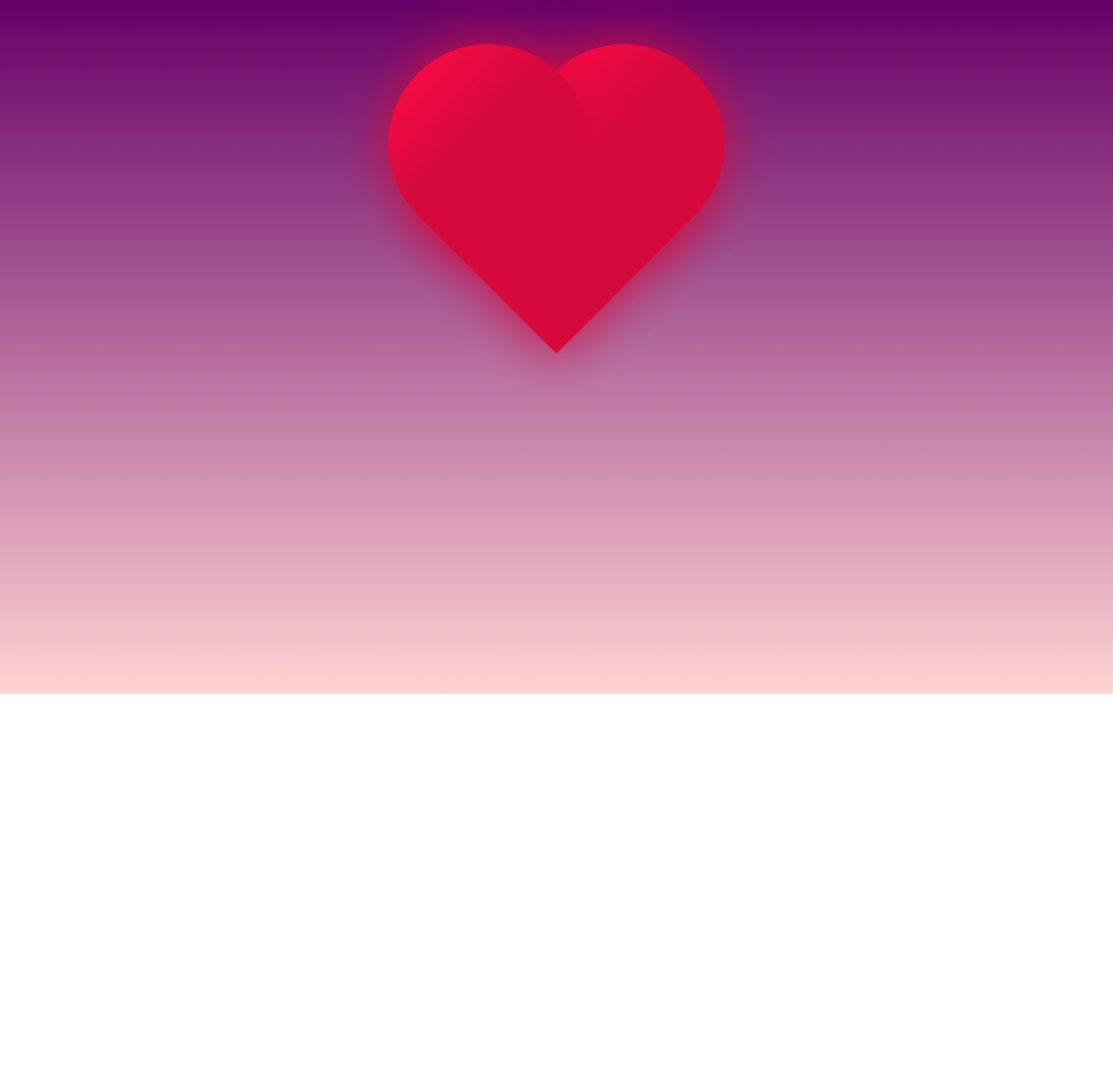
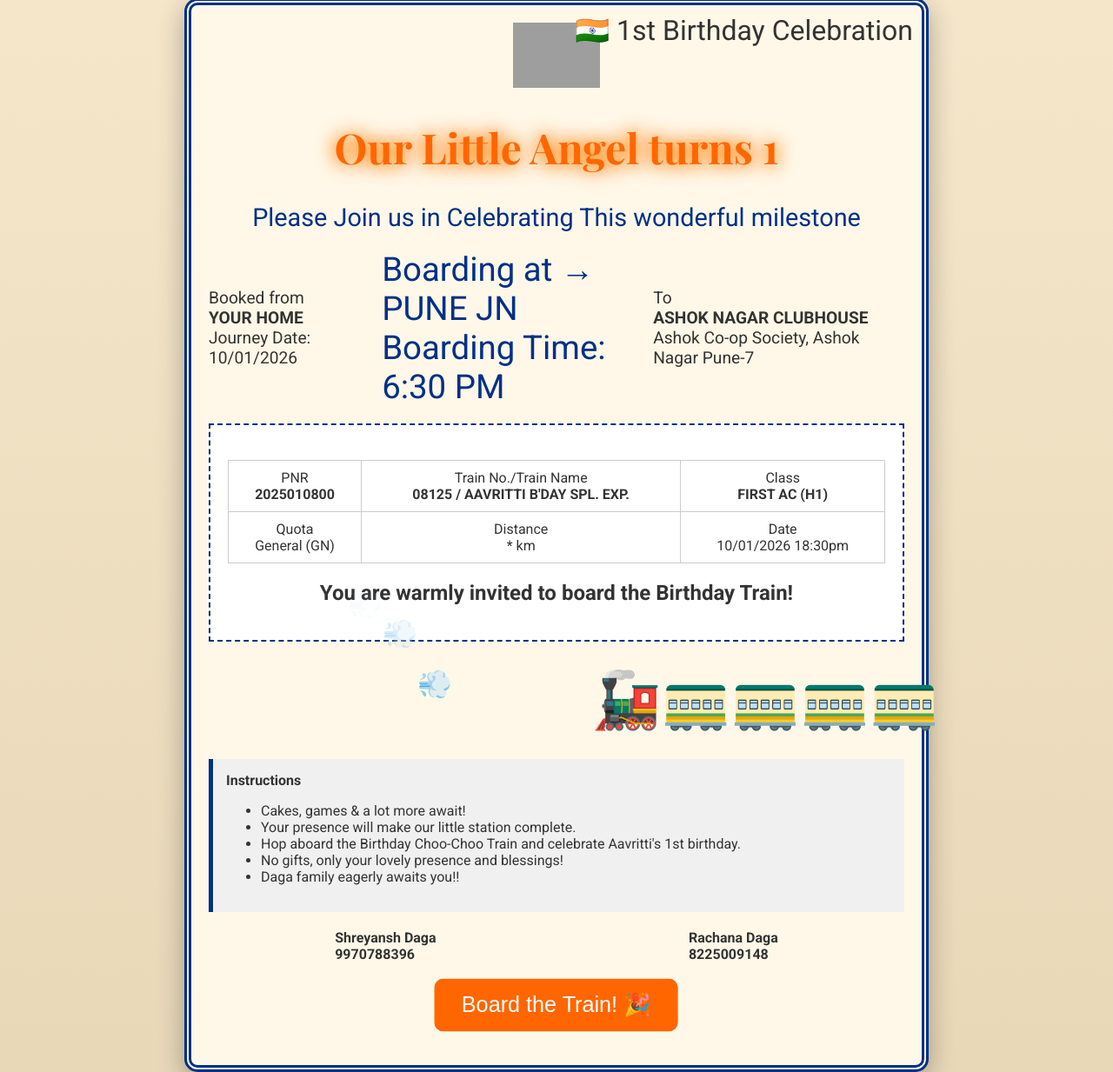
Before and after one commit to ShreyanshDaga/ShreyanshDaga.github.io, a plain HTML site: page index.html in a window 1280 px wide. Shown: the part 2-1235 px from the top of the page at 87% size. Before the commit the page ends 800 px from the top, so only its background shows below. Drawn offline with nearby package versions, Linux system fonts and the light colour scheme; grey boxes are pictures that could not be loaded.

Commit message:
updated html

```diff
--- a/index.html
+++ b/index.html
@@ -1,25 +1,297 @@
-<!doctype html>
-<html>
-  <head>
-    <meta charset="utf-8">
-    <meta http-equiv="X-UA-Compatible" content="chrome=1">
-    <title>Khevy <3</title>
+<!DOCTYPE html>
+<html lang="en">
 
-    <link rel="stylesheet" href="stylesheets/styles.css">
-    <link rel="stylesheet" href="stylesheets/pygment_trac.css">
-    <script src="javascripts/scale.fix.js"></script>
-    <meta name="viewport" content="width=device-width, initial-scale=1, user-scalable=no">
+<head>
+  <meta charset="UTF-8">
+  <meta name="viewport" content="width=device-width, initial-scale=1.0">
+  <title>Aavritti's 1st Birthday Train Invitation</title>
+  <style>
+    @import url('https://fonts.googleapis.com/css2?family=Playfair+Display:wght@700&family=Roboto:wght@400;700&display=swap');
 
-    <!--[if lt IE 9]>
-    <script src="//html5shiv.googlecode.com/svn/trunk/html5.js"></script>
-    <![endif]-->
-  </head>
-  <body>
-    <div id="background"></div>
-    <div id="chest">
-	<div class="heart left side top"></div>
-	<div class="heart center">&hearts;</div>
-	<div class="heart right side"></div>
-</div>
-  </body>
+    body {
+      margin: 0;
+      padding: 0;
+      background: linear-gradient(to bottom, #f5e6ca, #e8d8b8);
+      font-family: 'Roboto', sans-serif;
+      color: #333;
+      display: flex;
+      justify-content: center;
+      align-items: center;
+      min-height: 100vh;
+      overflow: hidden;
+    }
+
+    .container {
+      width: 90%;
+      max-width: 800px;
+      background: #fff8e8;
+      border: 8px double #003087;
+      /* Indian Railways blue */
+      border-radius: 15px;
+      box-shadow: 0 10px 30px rgba(0, 0, 0, 0.3);
+      padding: 20px;
+      position: relative;
+      animation: fadeIn 2s ease-in;
+    }
+
+    @keyframes fadeIn {
+      from {
+        opacity: 0;
+        transform: scale(0.9);
+      }
+
+      to {
+        opacity: 1;
+        transform: scale(1);
+      }
+    }
+
+    header {
+      text-align: center;
+      margin-bottom: 20px;
+    }
+
+    .logo {
+      width: 100px;
+    }
+
+    .title {
+      font-family: 'Playfair Display', serif;
+      font-size: 3em;
+      color: #ff6600;
+      /* Orange */
+      animation: glow 2s infinite alternate;
+    }
+
+    @keyframes glow {
+      from {
+        text-shadow: 0 0 10px #ff6600;
+      }
+
+      to {
+        text-shadow: 0 0 20px #ff9900, 0 0 30px #ff6600;
+      }
+    }
+
+    .subtitle {
+      font-size: 1.8em;
+      color: #003087;
+      margin: 10px 0;
+    }
+
+    .ticket {
+      background: #fff;
+      border: 2px dashed #003087;
+      padding: 20px;
+      margin: 20px 0;
+      text-align: center;
+    }
+
+    .route {
+      display: flex;
+      justify-content: space-around;
+      align-items: center;
+      font-size: 1.2em;
+      margin: 20px 0;
+    }
+
+    .arrow {
+      font-size: 2em;
+      color: #003087;
+      animation: moveArrow 1.5s infinite;
+    }
+
+    @keyframes moveArrow {
+      0% {
+        transform: translateX(0);
+      }
+
+      50% {
+        transform: translateX(20px);
+      }
+
+      100% {
+        transform: translateX(0);
+      }
+    }
+
+    table {
+      width: 100%;
+      border-collapse: collapse;
+      margin: 20px 0;
+    }
+
+    td {
+      padding: 10px;
+      border: 1px solid #ccc;
+    }
+
+    .highlight {
+      background: #e8f0ff;
+      font-weight: bold;
+    }
+
+    .instructions {
+      background: #f0f0f0;
+      padding: 15px;
+      border-left: 5px solid #003087;
+      margin: 20px 0;
+    }
+
+    .train-animation {
+      text-align: center;
+      margin: 30px 0;
+      position: relative;
+    }
+
+    .train {
+      font-size: 4em;
+      animation: chug 10s linear infinite;
+    }
+
+    @keyframes chug {
+      0% {
+        transform: translateX(-100%);
+      }
+
+      100% {
+        transform: translateX(100vw);
+      }
+    }
+
+    .smoke {
+      position: absolute;
+      font-size: 2em;
+      opacity: 0;
+      animation: smokeRise 3s infinite;
+    }
+
+    @keyframes smokeRise {
+      0% {
+        opacity: 0.8;
+        transform: translateY(0);
+      }
+
+      100% {
+        opacity: 0;
+        transform: translateY(-100px);
+      }
+    }
+
+    .contacts {
+      display: flex;
+      justify-content: space-around;
+      margin: 20px 0;
+      font-weight: bold;
+    }
+
+    button {
+      display: block;
+      margin: 20px auto;
+      padding: 15px 30px;
+      font-size: 1.5em;
+      background: #ff6600;
+      color: white;
+      border: none;
+      border-radius: 10px;
+      cursor: pointer;
+      animation: pulse 2s infinite;
+    }
+
+    @keyframes pulse {
+      0% {
+        transform: scale(1);
+      }
+
+      50% {
+        transform: scale(1.05);
+      }
+
+      100% {
+        transform: scale(1);
+      }
+    }
+
+    .flag {
+      position: absolute;
+      top: 10px;
+      right: 10px;
+      font-size: 2em;
+    }
+  </style>
+</head>
+
+<body>
+  <div class="container">
+    <div class="flag">🇮🇳 1st Birthday Celebration</div>
+    <header>
+      <img
+        src="https://upload.wikimedia.org/wikipedia/commons/thumb/1/13/Indian_Railways.svg/512px-Indian_Railways.svg.png"
+        alt="Indian Railways Logo" class="logo">
+      <h1 class="title">Our Little Angel turns 1</h1>
+      <p class="subtitle">Please Join us in Celebrating This wonderful milestone</p>
+    </header>
+
+    <div class="route">
+      <div>Booked from<br><strong>YOUR HOME</strong><br>Journey Date: 10/01/2026</div>
+      <div class="arrow">Boarding at → PUNE JN<br>Boarding Time: 6:30 PM</div>
+      <div>To<br><strong>ASHOK NAGAR CLUBHOUSE</strong><br>Ashok Co-op Society, Ashok Nagar Pune-7</div>
+    </div>
+
+    <div class="ticket">
+      <table>
+        <tr>
+          <td>PNR<br><strong>2025010800</strong></td>
+          <td>Train No./Train Name<br><strong>08125 / AAVRITTI B'DAY SPL. EXP.</strong></td>
+          <td>Class<br><strong>FIRST AC (H1)</strong></td>
+        </tr>
+        <tr>
+          <td>Quota<br>General (GN)</td>
+          <td>Distance<br>* km</td>
+          <td>Date<br>10/01/2026 18:30pm</td>
+        </tr>
+      </table>
+
+      <h2>You are warmly invited to board the Birthday Train!</h2>
+    </div>
+
+    <div class="train-animation">
+      <div class="smoke" style="left: 20%; animation-delay: 0s;">💨</div>
+      <div class="smoke" style="left: 25%; animation-delay: 1s;">💨</div>
+      <div class="smoke" style="left: 30%; animation-delay: 2s;">💨</div>
+      <div class="train">🚂🚃🚃🚃🚃</div>
+    </div>
+
+    <div class="instructions">
+      <strong>Instructions</strong>
+      <ul>
+        <li>Cakes, games & a lot more await!</li>
+        <li>Your presence will make our little station complete.</li>
+        <li>Hop aboard the Birthday Choo-Choo Train and celebrate Aavritti's 1st birthday.</li>
+        <li>No gifts, only your lovely presence and blessings!</li>
+        <li>Daga family eagerly awaits you!!</li>
+      </ul>
+    </div>
+
+    <div class="contacts">
+      <div>Shreyansh Daga<br>9970788396</div>
+      <div>Rachana Daga<br>8225009148</div>
+    </div>
+
+    <button id="confetti-btn">Board the Train! 🎉</button>
+  </div>
+
+  <script src="https://cdn.jsdelivr.net/npm/canvas-confetti@1.6.0/dist/confetti.browser.min.js"></script>
+  <script>
+    document.getElementById('confetti-btn').addEventListener('click', () => {
+      confetti({
+        particleCount: 200,
+        spread: 70,
+        origin: { y: 0.6 },
+        colors: ['#ff6600', '#003087', '#ff9933'] // Saffron, Blue, Green
+      });
+    });
+  </script>
+</body>
+
 </html>
```
Also changed, not shown: params.json (+7 -1 lines).
